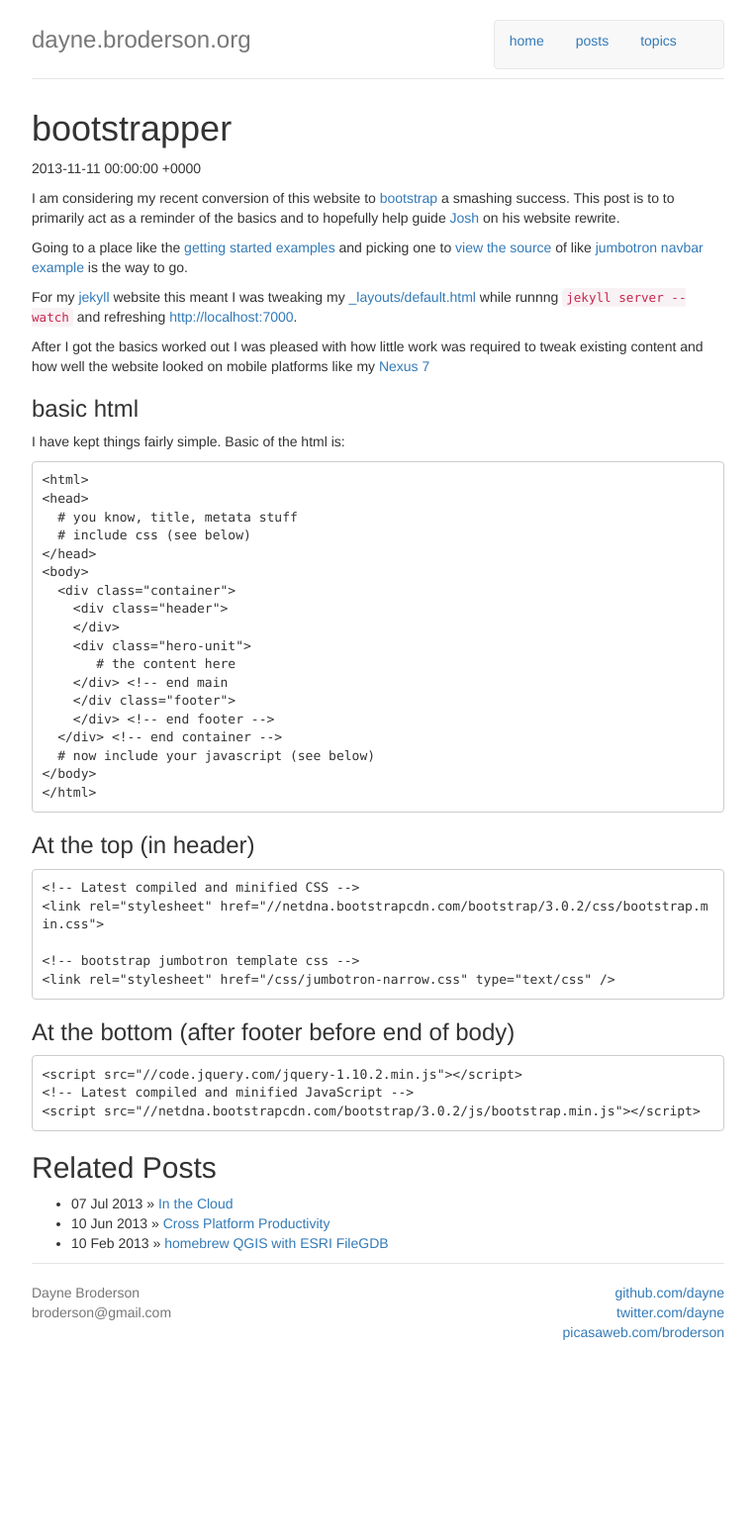
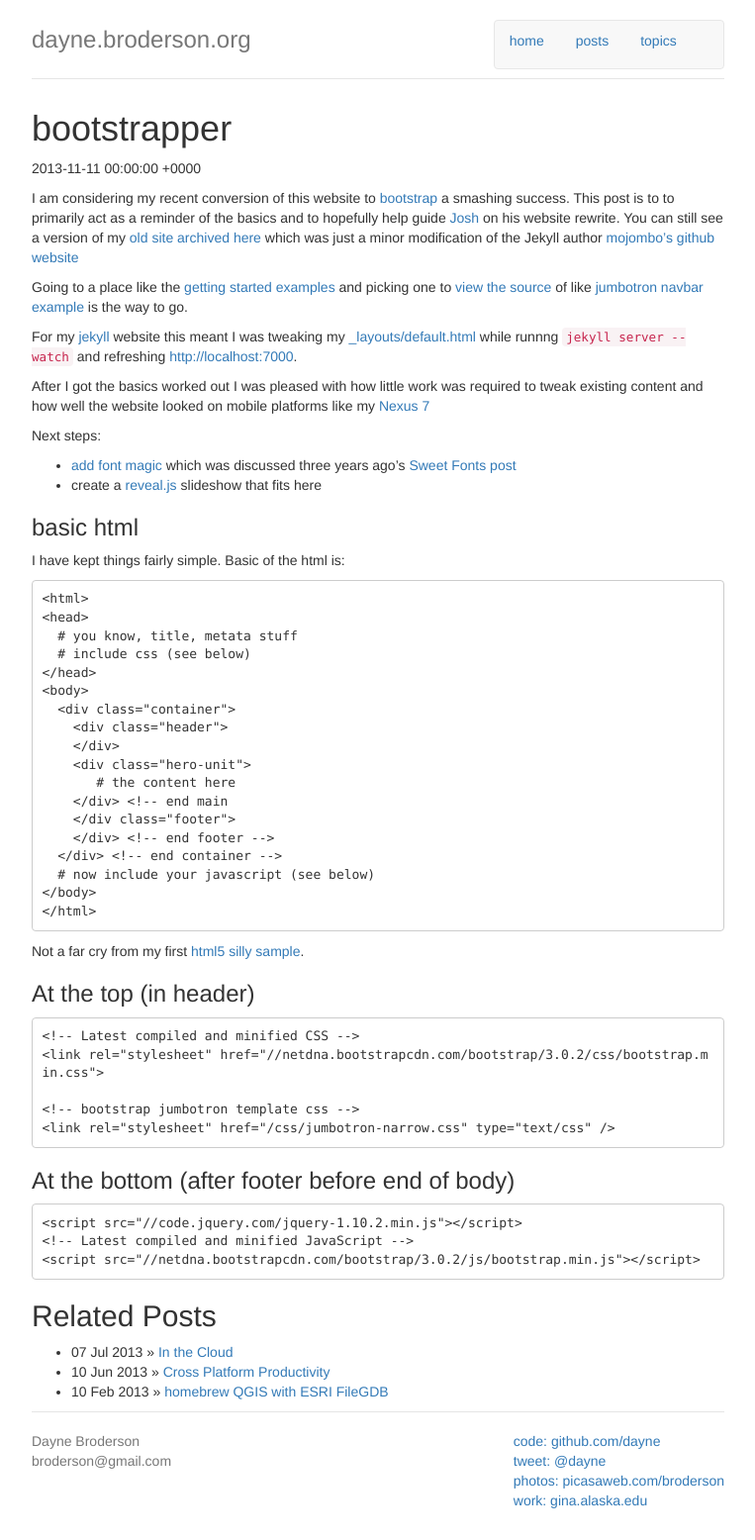
Before and after one commit to dayne/dayne.github.com, a Jekyll site: the page built from _posts/2013-11-11-bootstrapper.md, in a window 1280 px wide. Shown: the whole page at 99% size, without its empty margins (258-1021 px from the left). Built offline with Jekyll 4.4.1, drawn with Linux system fonts in a browser that asks for light colours; nearby versions of some CDN libraries; Markdown is read by kramdown in place of the engine named in the settings; before the commit the page ends 1386 px from its top, so only the background shows below that.

Commit message:
more words for bootstrap post and footer tweak

````diff
--- a/_layouts/default.html
+++ b/_layouts/default.html
@@ -58,13 +58,14 @@
     <div class="row contact">
       <div class="col-xs-6">
         Dayne Broderson <br/>
-        broderson@gmail.com
+        broderson@gmail.com </br>
       </div>
       <div class="col-xs-6 pull-right">
-        <ul class="pull-right list-unstyled text-right">
-          <li><a href="http://github.com/dayne/">github.com/dayne</a></li>
-          <li><a href="http://twitter.com/dayne/">twitter.com/dayne</a></li>
-          <li><a href="http://picasaweb.com/broderson">picasaweb.com/broderson</a></li>
+        <ul class="pull-right list-unstyled text-left">
+          <li><a href="http://github.com/dayne/">code: github.com/dayne</a></li>
+          <li><a href="http://twitter.com/dayne/">tweet: @dayne</a></li>
+          <li><a href="http://picasaweb.com/broderson">photos: picasaweb.com/broderson</a></li>
+          <li><a href="http://gina.alaska.edu">work: gina.alaska.edu</a></li>
       </ul>
       </div>
     </div>
--- a/_posts/2013-11-11-bootstrapper.md
+++ b/_posts/2013-11-11-bootstrapper.md
@@ -6,13 +6,18 @@
 
 <p class='#meta'>{{page.date}}</p>
 
-I am considering my recent conversion of this website to [bootstrap](http://getbootstrap.com/) a smashing success.  This post is to to primarily act as a reminder of the basics and to hopefully help guide [Josh](http://josh.broderson.org) on his website rewrite.
+I am considering my recent conversion of this website to [bootstrap](http://getbootstrap.com/) a smashing success.  This post is to to primarily act as a reminder of the basics and to hopefully help guide [Josh](http://josh.broderson.org) on his website rewrite.  You can still see a version of my [old site archived here](/random/trying_out_jekyll.html) which was just a minor modification of the Jekyll author [mojombo's github website](http://tom.preston-werner.com/)
 
 Going to a place like the [getting started examples](http://getbootstrap.com/getting-started/#examples) and picking one to [view the source](view-source:http://getbootstrap.com/examples/navbar-static-top/) of like [jumbotron navbar example](http://getbootstrap.com/examples/navbar-static-top/) is the way to go.
 
 For my [jekyll](http://jekyllrb.com/) website this meant I was tweaking my [_layouts/default.html](https://github.com/dayne/dayne.github.com/blob/master/_layouts/default.html) while runnng ```jekyll server --watch``` and refreshing [http://localhost:7000](http://localhost:7000).
 
 After I got the basics worked out I was pleased with how little work was required to tweak existing content and how well the website looked on mobile platforms like my [Nexus 7](http://www.google.com/nexus/7/)
+
+Next steps:
+
+* [add font magic](/random/font_import_test.html) which was discussed three years ago's [Sweet Fonts post](/2010/11/13/fonts.html)
+* create a [reveal.js](http://lab.hakim.se/reveal-js/#/) slideshow that fits here
 
 ### basic html
 
@@ -37,6 +42,8 @@
     </body>
     </html>
 
+Not a far cry from my first [html5 silly sample](http://dayne.broderson.org/random/html5-silly-sample.txt).
+
 ### At the top (in header)
 
     <!-- Latest compiled and minified CSS -->
--- a/index.html
+++ b/index.html
@@ -6,7 +6,7 @@
 <div class="row">
 
   <div class="well lead">
-    <h2>latest 5 posts:</h2>
+    <h2>words . . .</h2>
     <ul class="posts list-unstyled text-left">
       {% for post in site.posts %}
       <li><span>{{ post.date | date_to_string }}</span> &raquo; <a href="{{ post.url }}">{{ post.title }}</a></li>
````
